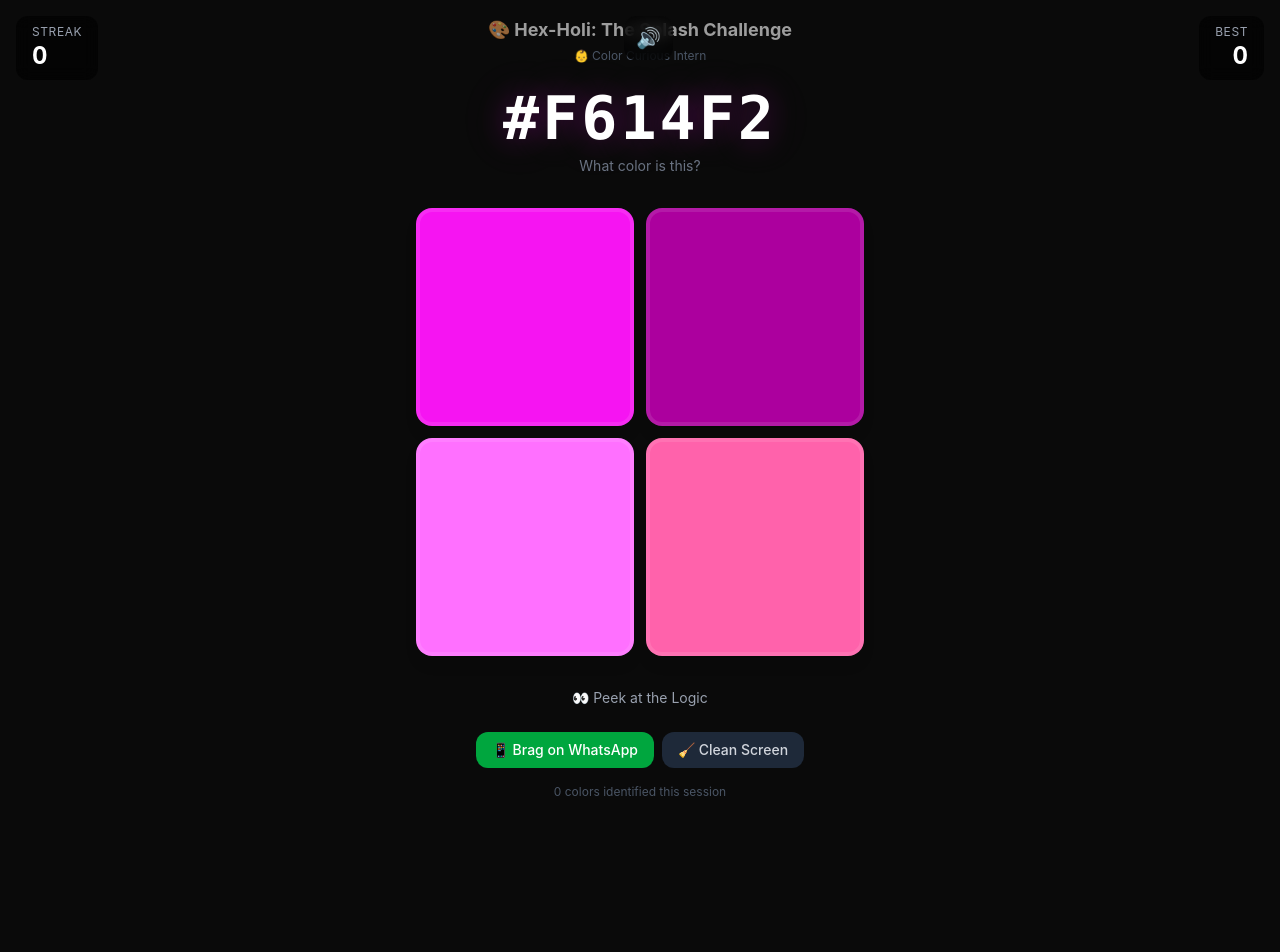
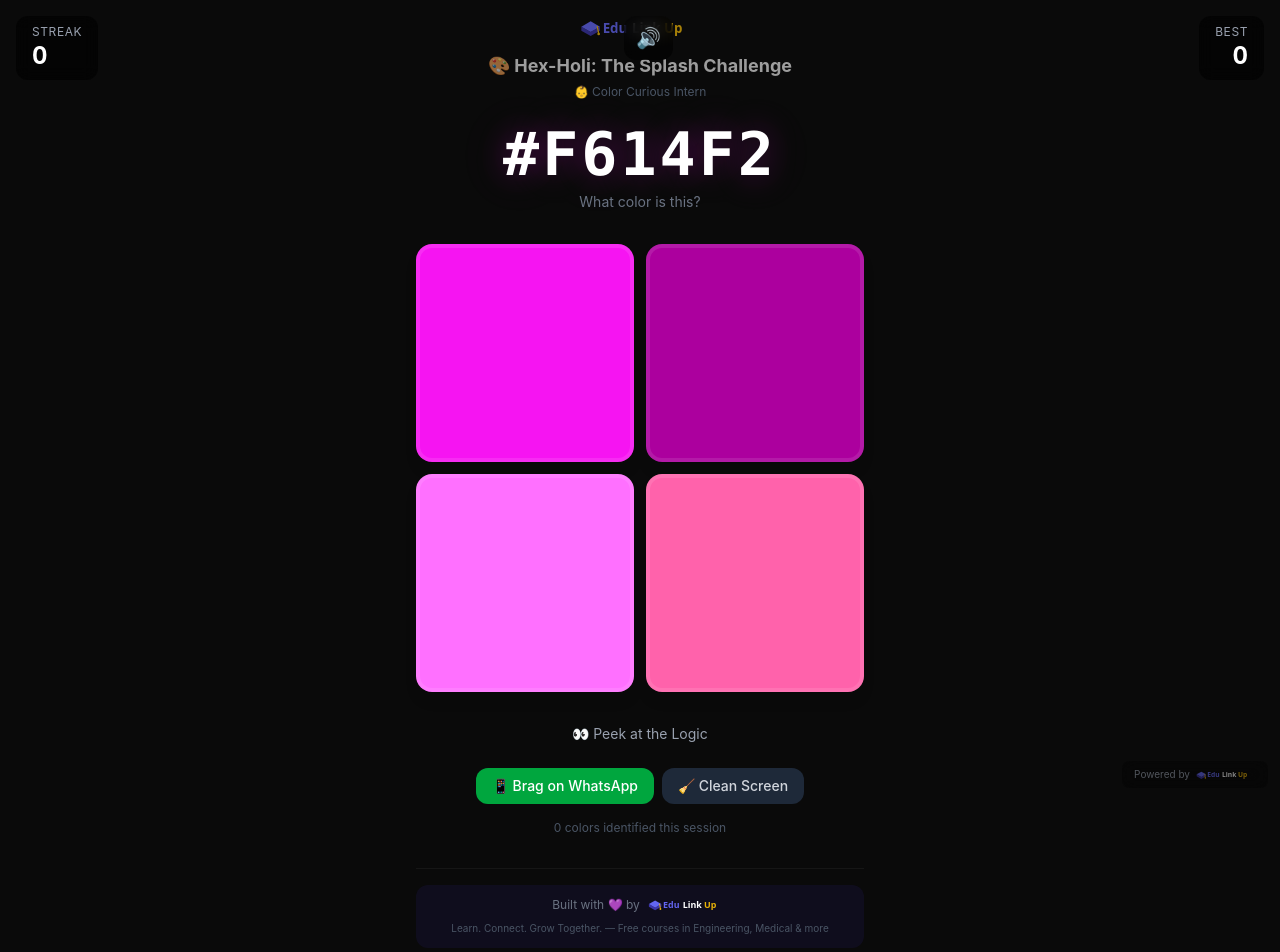
Before and after one commit to pkbros/hex-holi, a React (Vite) app: page / in a window 1280 px wide. Shown: the top 952 px of the page. Before the commit the page ends 816 px from the top, so only its background shows below. Built offline with nearby package versions, Linux system fonts and the light colour scheme.

Commit message:
feat: add EduLinkUp branding, logo, social meta tags & WhatsApp attribution

```diff
--- a/index.html
+++ b/index.html
@@ -4,7 +4,23 @@
     <meta charset="UTF-8" />
     <link rel="icon" type="image/svg+xml" href="/vite.svg" />
     <meta name="viewport" content="width=device-width, initial-scale=1.0" />
-    <title>Hex-Holi: The Splash Challenge</title>
+    <title>Hex-Holi: The Splash Challenge | EduLinkUp</title>
+
+    <!-- SEO & Social Sharing -->
+    <meta name="description" content="Match Hex codes to colors in this Holi-themed challenge by EduLinkUp! Splashy animations, streaks, and bragging rights. Learn. Connect. Grow Together." />
+    <meta name="author" content="EduLinkUp" />
+
+    <!-- Open Graph -->
+    <meta property="og:type" content="website" />
+    <meta property="og:title" content="🎨 Hex-Holi: The Splash Challenge | EduLinkUp" />
+    <meta property="og:description" content="Can you decode the Hex? Match color codes, build streaks, and splash your screen in digital Gulaal. A fun coding challenge by EduLinkUp." />
+    <meta property="og:site_name" content="EduLinkUp" />
+    <meta property="og:url" content="https://edulinkup.dev" />
+
+    <!-- Twitter Card -->
+    <meta name="twitter:card" content="summary_large_image" />
+    <meta name="twitter:title" content="🎨 Hex-Holi: The Splash Challenge | EduLinkUp" />
+    <meta name="twitter:description" content="Match Hex codes to colors. Build streaks. Brag on WhatsApp. A festive coding challenge by EduLinkUp." />
   </head>
   <body>
     <div id="app"></div>
--- a/src/App.tsx
+++ b/src/App.tsx
@@ -6,6 +6,7 @@ import { hexToRgb, describeChannel } from './utils/colors'
 import { generateBragMessage, getRank } from './utils/ranks'
 import { updateFavicon } from './utils/favicon'
 import { playSplatSound, playCorrectSound, playWrongSound } from './utils/sounds'
+import { EduLinkUpLogo } from './components/EduLinkUpLogo'
 
 function App() {
   const game = useGame()
@@ -129,6 +130,16 @@ function App() {
           initial={{ opacity: 0, y: 20 }}
           animate={{ opacity: 1, y: 0 }}
         >
+          {/* EduLinkUp Branded Header */}
+          <a
+            href="https://edulinkup.dev"
+            target="_blank"
+            rel="noopener noreferrer"
+            className="flex justify-center mb-3 opacity-70 hover:opacity-100 transition-opacity"
+          >
+            <EduLinkUpLogo className="h-6" />
+          </a>
+
           {/* Title */}
           <h1 className="text-center text-white text-lg font-bold mb-1 opacity-60">
             🎨 Hex-Holi: The Splash Challenge
@@ -294,7 +305,36 @@ function App() {
           <div className="text-center mt-4 text-gray-600 text-xs">
             {game.totalCorrect} colors identified this session
           </div>
+
+          {/* EduLinkUp Footer Banner */}
+          <div className="mt-8 pt-4 border-t border-white/5">
+            <a
+              href="https://edulinkup.dev"
+              target="_blank"
+              rel="noopener noreferrer"
+              className="group flex flex-col items-center gap-2 py-3 px-4 rounded-xl bg-indigo-950/30 hover:bg-indigo-950/50 transition-colors"
+            >
+              <div className="flex items-center gap-2">
+                <span className="text-gray-500 text-xs">Built with 💜 by</span>
+                <EduLinkUpLogo className="h-4" />
+              </div>
+              <p className="text-gray-600 text-[10px] group-hover:text-gray-400 transition-colors">
+                Learn. Connect. Grow Together. — Free courses in Engineering, Medical & more
+              </p>
+            </a>
+          </div>
         </motion.div>
+
+        {/* Fixed bottom-right watermark */}
+        <a
+          href="https://edulinkup.dev"
+          target="_blank"
+          rel="noopener noreferrer"
+          className="fixed bottom-3 right-3 z-20 bg-black/50 backdrop-blur-sm rounded-lg px-3 py-1.5 flex items-center gap-1.5 opacity-50 hover:opacity-100 transition-opacity"
+        >
+          <span className="text-gray-400 text-[10px]">Powered by</span>
+          <EduLinkUpLogo className="h-3" />
+        </a>
       </div>
     </>
   )
--- /dev/null
+++ b/src/components/EduLinkUpLogo.tsx
@@ -0,0 +1,34 @@
+export function EduLinkUpLogo({ className = '' }: { className?: string }) {
+  return (
+    <svg
+      viewBox="0 0 180 36"
+      fill="none"
+      xmlns="http://www.w3.org/2000/svg"
+      className={className}
+      aria-label="EduLinkUp"
+    >
+      {/* Graduation cap icon */}
+      <g transform="translate(2, 4)">
+        {/* Cap top */}
+        <polygon points="14,4 0,12 14,20 28,12" fill="#6366f1" />
+        {/* Cap brim */}
+        <polygon points="14,20 28,12 28,18 14,26 0,18 0,12" fill="#4f46e5" opacity="0.7" />
+        {/* Tassel */}
+        <line x1="24" y1="12" x2="26" y2="22" stroke="#eab308" strokeWidth="2" strokeLinecap="round" />
+        <circle cx="26" cy="23" r="2" fill="#eab308" />
+      </g>
+      {/* "Edu" in indigo */}
+      <text x="34" y="25" fontFamily="system-ui, -apple-system, sans-serif" fontWeight="800" fontSize="20" fill="#6366f1">
+        Edu
+      </text>
+      {/* "Link" in white */}
+      <text x="78" y="25" fontFamily="system-ui, -apple-system, sans-serif" fontWeight="800" fontSize="20" fill="#ffffff">
+        Link
+      </text>
+      {/* "Up" in yellow/amber */}
+      <text x="126" y="25" fontFamily="system-ui, -apple-system, sans-serif" fontWeight="800" fontSize="20" fill="#eab308">
+        Up
+      </text>
+    </svg>
+  )
+}
--- a/src/utils/ranks.ts
+++ b/src/utils/ranks.ts
@@ -17,6 +17,7 @@ export function generateBragMessage(bestStreak: number, coverage: number): strin
   const { title, emoji } = getRank(bestStreak)
   return [
     '🎨 Hex-Holi: The Splash Challenge 🎨',
+    'by EduLinkUp (edulinkup.dev)',
     '',
     `I just hit a ${bestStreak}-color streak without a single miss!`,
     '',
@@ -24,5 +25,7 @@ export function generateBragMessage(bestStreak: number, coverage: number): strin
     `💦 My screen is currently ${coverage}% covered in digital Gulaal.`,
     '',
     `Can you decode the Hex? Play here: ${window.location.href}`,
+    '',
+    '📚 Learn coding, crack exams & more at https://edulinkup.dev',
   ].join('\n')
 }
```
